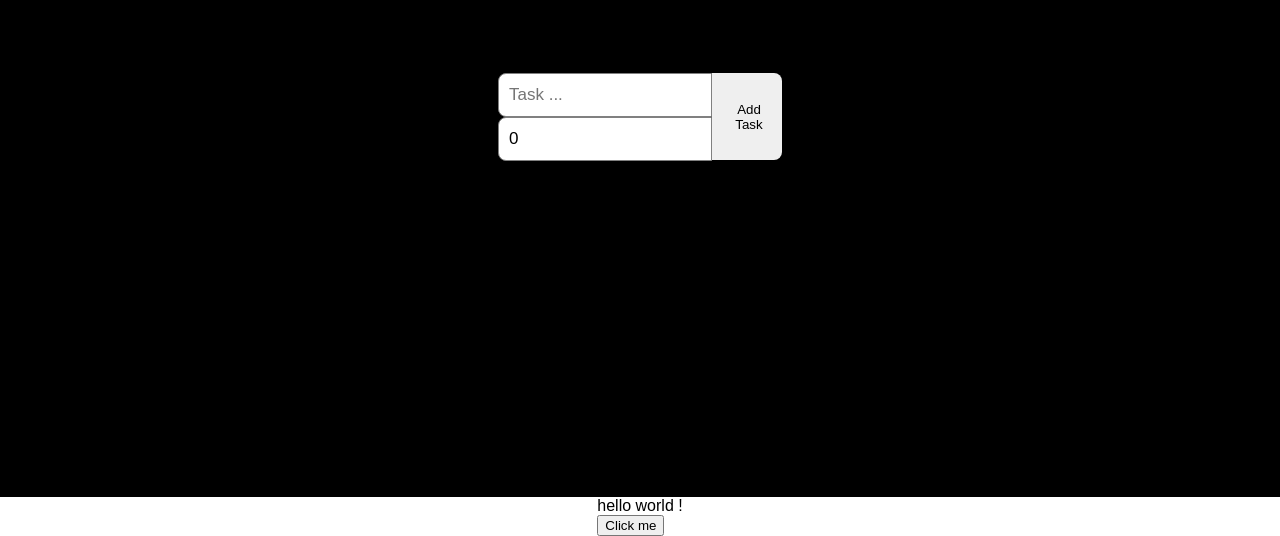
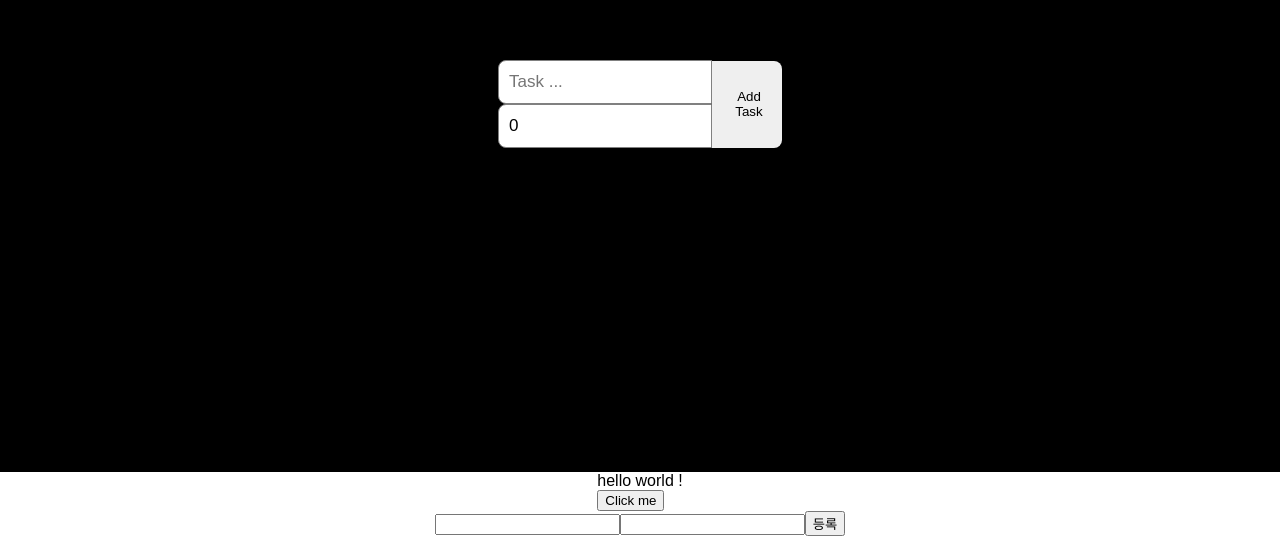
Before and after one commit to dududweb/typescript_todolist, a React (Create React App) app: page / in a window 1280 px wide. Shown: the part 264-800 px from the top of the page. Built offline with nearby package versions, Linux system fonts and the light colour scheme.

Commit message:
Add: input 핸들링

```diff
--- a/src/App.tsx
+++ b/src/App.tsx
@@ -3,6 +3,7 @@
 import { ITask, ITimes } from "./Interfaces";
 import TodoTask from "./Component/TodoTask";
 import Greeting from "./Component/Greeting";
+import Form from "Component/Form";
 
 const App: FC = () => {
   const [task, setTask] = useState<string>("");
@@ -11,6 +12,10 @@
 
   const onClick = (name: string) => {
     console.log(`${name} says hello`);
+  };
+
+  const onSubmit = (form: { name: string; description: string }) => {
+    console.log(form);
   };
 
   const handleChange = (event: ChangeEvent<HTMLInputElement>): void => {
@@ -65,6 +70,7 @@
           })}
       </div>
       <Greeting name="world" mark="!" onClick={onClick} />
+      <Form onSubmit={onSubmit} />
     </div>
   );
 };
--- /dev/null
+++ b/src/Component/Form.tsx
@@ -0,0 +1,34 @@
+import React, { useState } from "react";
+import { IForm } from "../Interfaces";
+
+function Form({ onSubmit }: IForm) {
+  const [form, setForm] = useState({
+    name: "",
+    description: "",
+  });
+
+  const { name, description } = form;
+
+  const onChange = (e: React.ChangeEvent<HTMLInputElement>) => {
+    const { name, value } = e.target;
+    setForm({ ...form, [name]: value });
+  };
+
+  const handleSubmit = (e: React.FormEvent<HTMLFormElement>) => {
+    e.preventDefault();
+    onSubmit(form);
+    setForm({
+      name: "",
+      description: "",
+    });
+  };
+  return (
+    <form onSubmit={handleSubmit}>
+      <input name="name" value={name} onChange={onChange} />
+      <input name="description" value={description} onChange={onChange} />
+      <button type="submit">등록</button>
+    </form>
+  );
+}
+
+export default Form;
--- a/src/Interfaces.ts
+++ b/src/Interfaces.ts
@@ -15,3 +15,7 @@
   optional?: string;
   onClick: (name: string) => void; //아무것도 리턴하지 않는다를 의미한다 void
 }
+
+export interface IForm {
+  onSubmit: (form: { name: string; description: string }) => void;
+}
```
